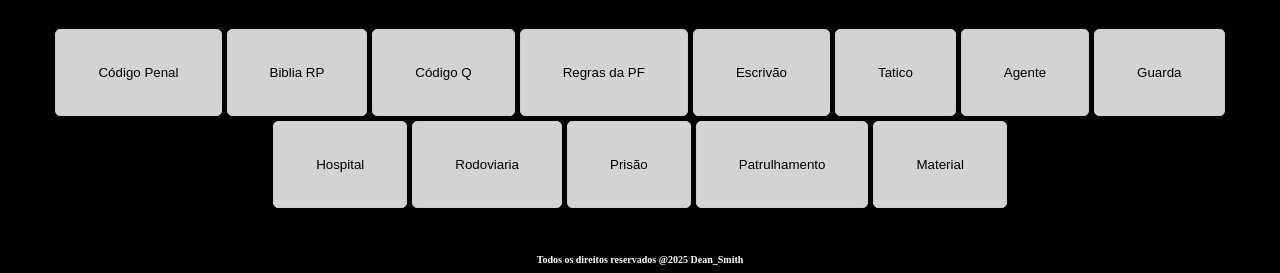
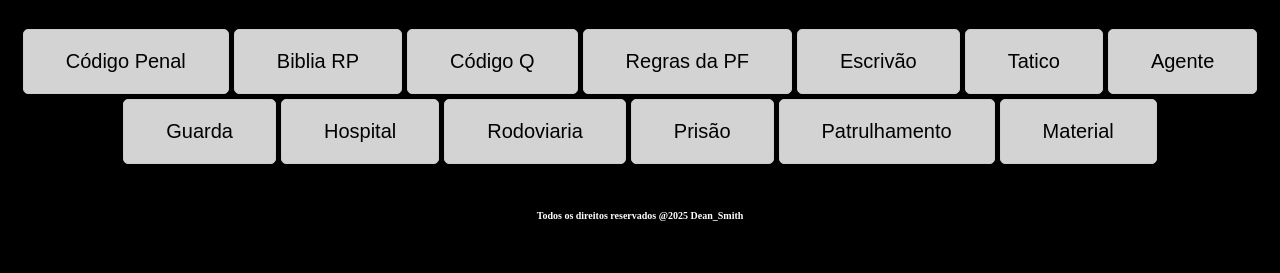
Before and after one commit to PoliciaFederal12/riorise, a plain HTML site: page index.html in a window 1280 px wide. Shown: the part 1323-1596 px from the top of the page. After the commit the page ends 1552 px from the top, so only its background shows below. Drawn offline with Linux system fonts and the light colour scheme.

Commit message:
Update index.html

```diff
--- a/index.html
+++ b/index.html
@@ -31,11 +31,12 @@
 }
 
 .botao-menu {
-  padding: 35px 42px;
+  padding: 20px 42px;
   cursor: pointer;
   background-color: lightgray;
   border: 1px solid #ccc;
   border-radius: 5px;
+  font-size: 20px;
 }
 
 .botao-ativo {
```
